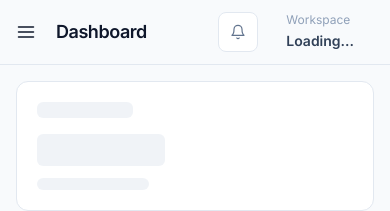
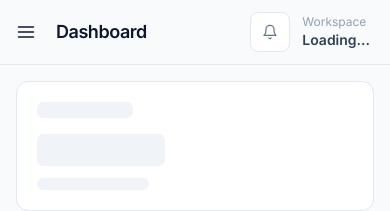
Before and after one commit to emmanuel3186/cutlink, a website with bundled scripts: page public/dashboard.html in a window 390 px wide. Shown: the top 211 px of the page. Built offline with nearby package versions, Linux system fonts and the light colour scheme.

Commit message:
Fix email div header

```diff
--- a/public/dashboard.html
+++ b/public/dashboard.html
@@ -125,9 +125,9 @@
             <svg class="h-4 w-4" viewBox="0 0 24 24" fill="none" stroke="currentColor" stroke-width="1.8" stroke-linecap="round" stroke-linejoin="round"><path d="M18 8a6 6 0 0 0-12 0c0 7-3 9-3 9h18s-3-2-3-9M13.73 21a2 2 0 0 1-3.46 0"/></svg>
             <span data-slot="notification-dot" class="absolute right-2.5 top-2.5 hidden h-2 w-2 rounded-full bg-indigo-600"></span>
           </button>
-          <div class="px-5 py-2">
+          <div class="min-w-0 max-w-32 px-1 py-2 sm:max-w-none sm:px-5">
             <p class="text-xs text-slate-400">Workspace</p>
-            <span id="userWorkspaceEmail" class="text-sm font-semibold text-slate-700">Loading...</span>
+            <span id="userWorkspaceEmail" class="block truncate text-sm font-semibold text-slate-700">Loading...</span>
           </div>
         </div>
       </div>
```
